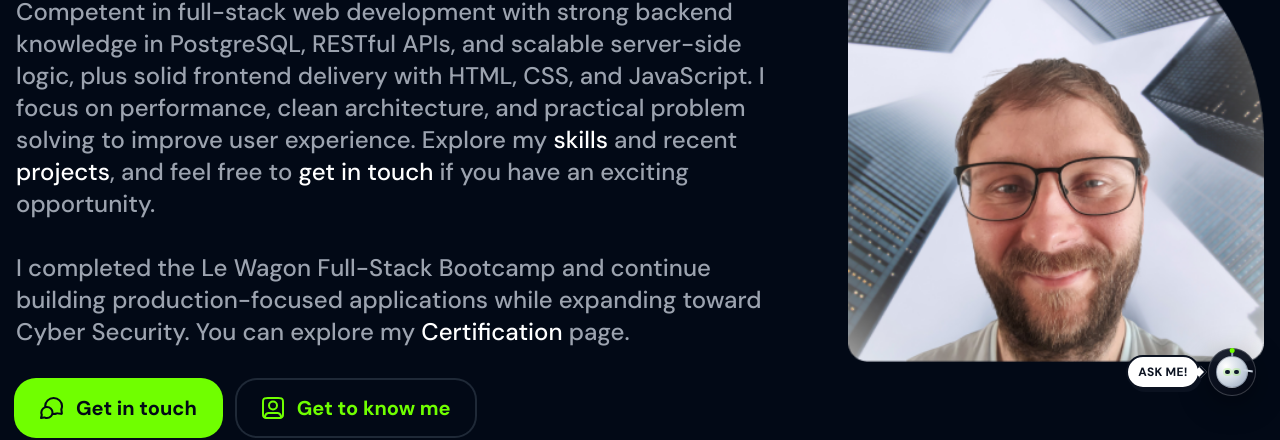
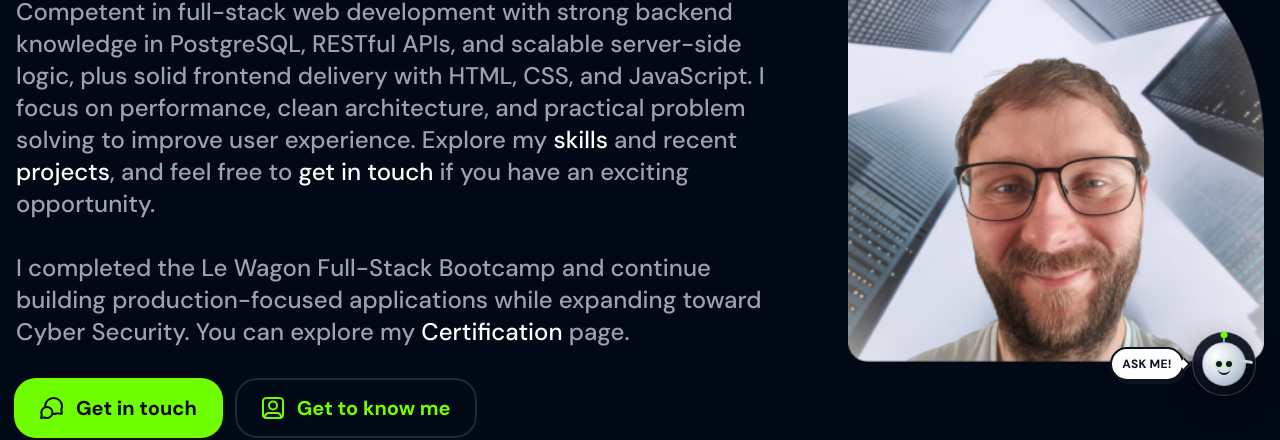
Before and after one commit to NoriFe/newPortfolio, a website built with Parcel: page src/index.html in a window 1280 px wide. Shown: the part 380-820 px from the top of the page. Built offline with nearby package versions, Linux system fonts and the light colour scheme; no server answers.

Commit message:
feat(chat): sync closed/open launcher state behavior

```diff
--- a/src/index.css
+++ b/src/index.css
@@ -79,8 +79,8 @@ html {
 }
 
 .ai-launcher {
-    width: 3rem;
-    height: 3rem;
+    width: 4rem;
+    height: 4rem;
     border: 1px solid rgba(255, 255, 255, 0.2);
     background: linear-gradient(135deg, rgba(17, 24, 39, 0.95), rgba(3, 7, 18, 0.95));
     border-radius: 9999px;
@@ -108,6 +108,10 @@ html {
     animation-play-state: paused;
 }
 
+.ai-launcher[aria-expanded="false"] .ai-launcher__arm {
+    animation-play-state: running;
+}
+
 .ai-launcher-wrap.is-open .ai-launcher-bubble {
     opacity: 0;
     transform: translateX(8px);
@@ -115,6 +119,8 @@ html {
 }
 
 .ai-launcher-wrap .ai-launcher-bubble {
+    opacity: 1;
+    transform: translateX(0);
     transition: opacity 0.2s ease, transform 0.2s ease;
 }
 
@@ -129,8 +135,8 @@ html {
 
 .ai-launcher__bot {
     position: relative;
-    width: 2rem;
-    height: 2rem;
+    width: 2.7rem;
+    height: 2.7rem;
     border-radius: 9999px;
     background: radial-gradient(circle at 30% 30%, #ffffff, #cbd5e1 55%, #94a3b8 100%);
     border: 1px solid rgba(15, 23, 42, 0.25);
@@ -141,8 +147,8 @@ html {
 }
 
 .ai-launcher__eye {
-    width: 0.28rem;
-    height: 0.28rem;
+    width: 0.38rem;
+    height: 0.38rem;
     border-radius: 9999px;
     background: #0f172a;
     box-shadow: 0 0 0 2px rgba(112, 255, 0, 0.18);
@@ -150,10 +156,10 @@ html {
 
 .ai-launcher__antenna {
     position: absolute;
-    top: -0.38rem;
+    top: -0.5rem;
     left: 50%;
-    width: 0.1rem;
-    height: 0.35rem;
+    width: 0.14rem;
+    height: 0.46rem;
     background: #94a3b8;
     transform: translateX(-50%);
 }
@@ -161,10 +167,10 @@ html {
 .ai-launcher__antenna::after {
     content: "";
     position: absolute;
-    top: -0.18rem;
+    top: -0.24rem;
     left: 50%;
-    width: 0.32rem;
-    height: 0.32rem;
+    width: 0.42rem;
+    height: 0.42rem;
     border-radius: 9999px;
     background: #70FF00;
     transform: translateX(-50%);
@@ -172,10 +178,10 @@ html {
 
 .ai-launcher__arm {
     position: absolute;
-    right: -0.38rem;
-    top: 0.72rem;
-    width: 0.6rem;
-    height: 0.15rem;
+    right: -0.5rem;
+    top: 1rem;
+    width: 0.85rem;
+    height: 0.2rem;
     border-radius: 9999px;
     background: #cbd5e1;
     transform-origin: left center;
@@ -206,7 +212,19 @@ html {
     }
 
     .ai-launcher {
-        width: 2.85rem;
-        height: 2.85rem;
+        width: 4rem;
+        height: 4rem;
     }
 }
+
+.ai-launcher__bot::after {
+    content: "";
+    position: absolute;
+    left: 50%;
+    bottom: 0.62rem;
+    width: 0.8rem;
+    height: 0.4rem;
+    border-bottom: 2px solid #0f172a;
+    border-radius: 0 0 9999px 9999px;
+    transform: translateX(-50%);
+}
--- a/src/main.js
+++ b/src/main.js
@@ -76,13 +76,20 @@ const aiLauncher = document.querySelector('#aiLauncher');
 if (aiLauncher) {
     const aiLauncherWrap = aiLauncher.closest('.ai-launcher-wrap');
 
+    const syncLauncherState = () => {
+        const isExpanded = aiLauncher.getAttribute('aria-expanded') === 'true';
+        if (aiLauncherWrap) {
+            aiLauncherWrap.classList.toggle('is-open', isExpanded);
+        }
+    };
+
+    syncLauncherState();
+
     aiLauncher.addEventListener('click', () => {
         const isExpanded = aiLauncher.getAttribute('aria-expanded') === 'true';
         const nextState = !isExpanded;
 
         aiLauncher.setAttribute('aria-expanded', String(nextState));
-        if (aiLauncherWrap) {
-            aiLauncherWrap.classList.toggle('is-open', nextState);
-        }
+        syncLauncherState();
     });
 }
```
